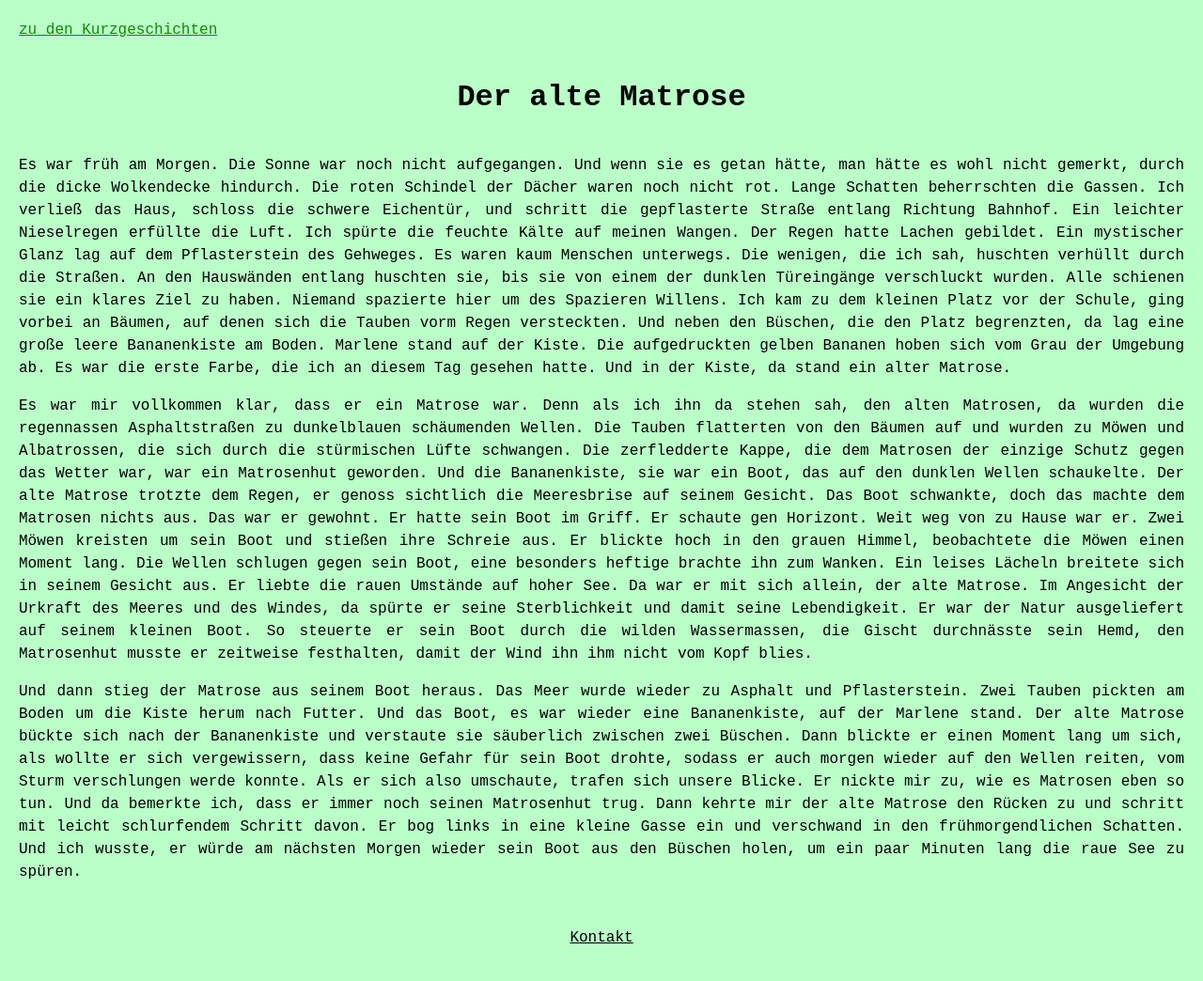
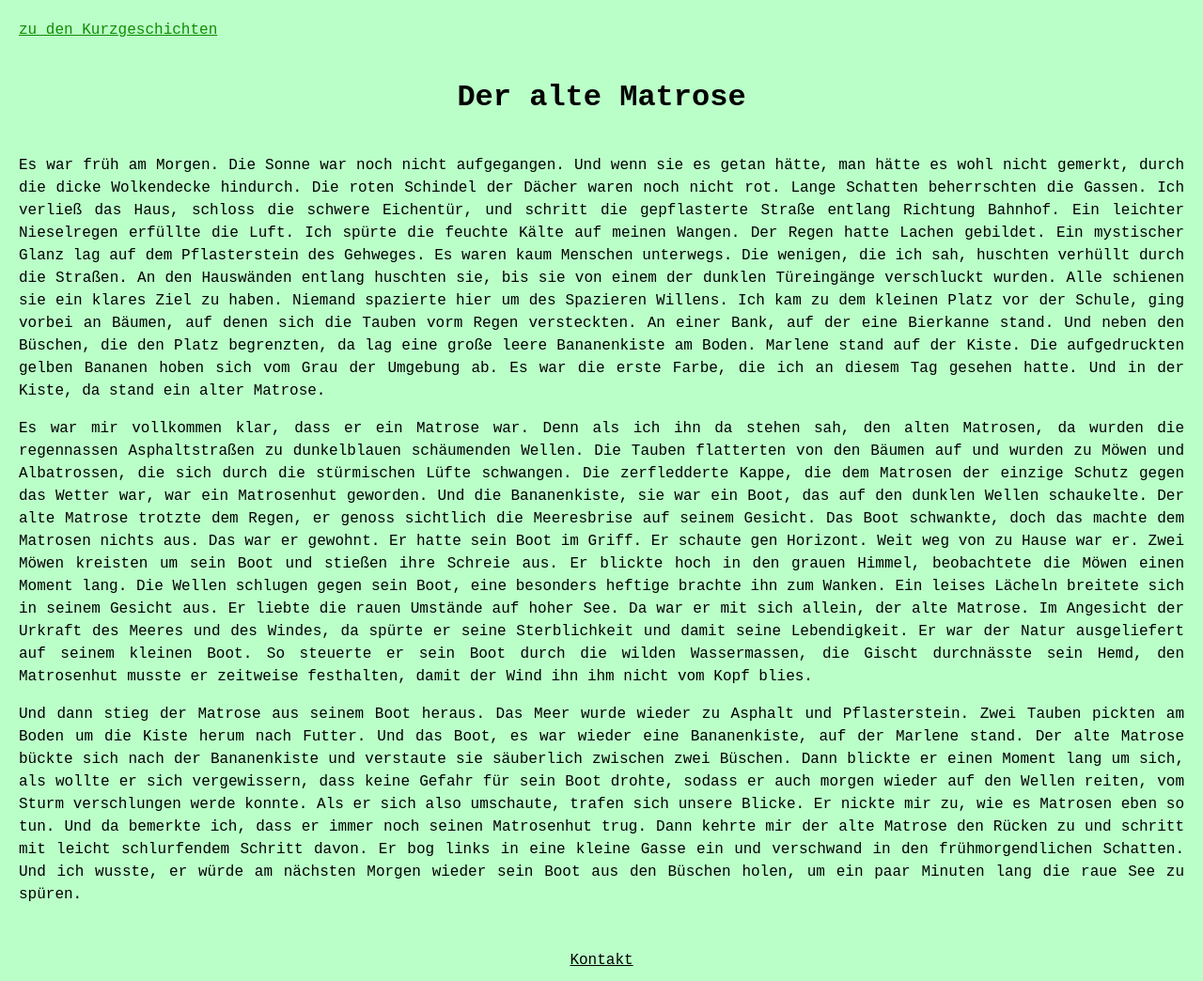
Before and after one commit to bananaboat-nat/lies-mich.com, a Jekyll site: the page built from _stories/matrose.markdown, in a window 1280 px wide and 1044 px high. Shown: the whole window at 94% size. Built offline with Jekyll 4.4.1, drawn with Linux system fonts in a browser that asks for light colours.

Commit message:
Update matrose.markdown

```diff
--- a/_stories/matrose.markdown
+++ b/_stories/matrose.markdown
@@ -4,7 +4,7 @@ title: "Der alte Matrose"
 order : 2
 ---
 
-Es war früh am Morgen. Die Sonne war noch nicht aufgegangen. Und wenn sie es getan hätte, man hätte es wohl nicht gemerkt, durch die dicke Wolkendecke hindurch. Die roten Schindel der Dächer waren noch nicht rot. Lange Schatten beherrschten die Gassen. Ich verließ das Haus, schloss die schwere Eichentür, und schritt die gepflasterte Straße entlang Richtung Bahnhof. Ein leichter Nieselregen erfüllte die Luft. Ich spürte die feuchte Kälte auf meinen Wangen. Der Regen hatte Lachen gebildet. Ein mystischer Glanz lag auf dem Pflasterstein des Gehweges. Es waren kaum Menschen unterwegs. Die wenigen, die ich sah, huschten verhüllt durch die Straßen. An den Hauswänden entlang huschten sie, bis sie von einem der dunklen Türeingänge verschluckt wurden. Alle schienen sie ein klares Ziel zu haben. Niemand spazierte hier um des Spazieren Willens. Ich kam zu dem kleinen Platz vor der Schule, ging vorbei an Bäumen, auf denen sich die Tauben vorm Regen versteckten. Und neben den Büschen, die den Platz begrenzten, da lag eine große leere Bananenkiste am Boden. Marlene stand auf der Kiste. Die aufgedruckten gelben Bananen hoben sich vom Grau der Umgebung ab. Es war die erste Farbe, die ich an diesem Tag gesehen hatte. Und in der Kiste, da stand ein alter Matrose.
+Es war früh am Morgen. Die Sonne war noch nicht aufgegangen. Und wenn sie es getan hätte, man hätte es wohl nicht gemerkt, durch die dicke Wolkendecke hindurch. Die roten Schindel der Dächer waren noch nicht rot. Lange Schatten beherrschten die Gassen. Ich verließ das Haus, schloss die schwere Eichentür, und schritt die gepflasterte Straße entlang Richtung Bahnhof. Ein leichter Nieselregen erfüllte die Luft. Ich spürte die feuchte Kälte auf meinen Wangen. Der Regen hatte Lachen gebildet. Ein mystischer Glanz lag auf dem Pflasterstein des Gehweges. Es waren kaum Menschen unterwegs. Die wenigen, die ich sah, huschten verhüllt durch die Straßen. An den Hauswänden entlang huschten sie, bis sie von einem der dunklen Türeingänge verschluckt wurden. Alle schienen sie ein klares Ziel zu haben. Niemand spazierte hier um des Spazieren Willens. Ich kam zu dem kleinen Platz vor der Schule, ging vorbei an Bäumen, auf denen sich die Tauben vorm Regen versteckten. An einer Bank, auf der eine Bierkanne stand. Und neben den Büschen, die den Platz begrenzten, da lag eine große leere Bananenkiste am Boden. Marlene stand auf der Kiste. Die aufgedruckten gelben Bananen hoben sich vom Grau der Umgebung ab. Es war die erste Farbe, die ich an diesem Tag gesehen hatte. Und in der Kiste, da stand ein alter Matrose.
 
 Es war mir vollkommen klar, dass er ein Matrose war. Denn als ich ihn da stehen sah, den alten Matrosen, da wurden die regennassen Asphaltstraßen zu dunkelblauen schäumenden Wellen. Die Tauben flatterten von den Bäumen auf und wurden zu Möwen und Albatrossen, die sich durch die stürmischen Lüfte schwangen. Die zerfledderte Kappe, die dem Matrosen der einzige Schutz gegen das Wetter war, war ein Matrosenhut geworden. Und die Bananenkiste, sie war ein Boot, das auf den dunklen Wellen schaukelte. Der alte Matrose trotzte dem Regen, er genoss sichtlich die Meeresbrise auf seinem Gesicht. Das Boot schwankte, doch das machte dem Matrosen nichts aus. Das war er gewohnt. Er hatte sein Boot im Griff. Er schaute gen Horizont. Weit weg von zu Hause war er. Zwei Möwen kreisten um sein Boot und stießen ihre Schreie aus. Er blickte hoch in den grauen Himmel, beobachtete die Möwen einen Moment lang. Die Wellen schlugen gegen sein Boot, eine besonders heftige brachte ihn zum Wanken. Ein leises Lächeln breitete sich in seinem Gesicht aus. Er liebte die rauen Umstände auf hoher See. Da war er mit sich allein, der alte Matrose. Im Angesicht der Urkraft des Meeres und des Windes, da spürte er seine Sterblichkeit und damit seine Lebendigkeit. Er war der Natur ausgeliefert auf seinem kleinen Boot. So steuerte er sein Boot durch die wilden Wassermassen, die Gischt durchnässte sein Hemd, den Matrosenhut musste er zeitweise festhalten, damit der Wind ihn ihm nicht vom Kopf blies.
 
```
